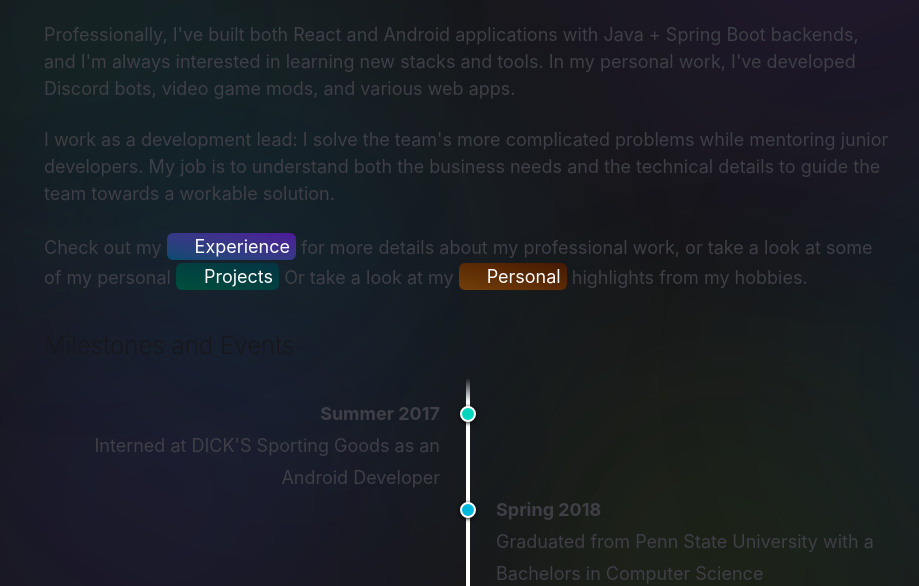
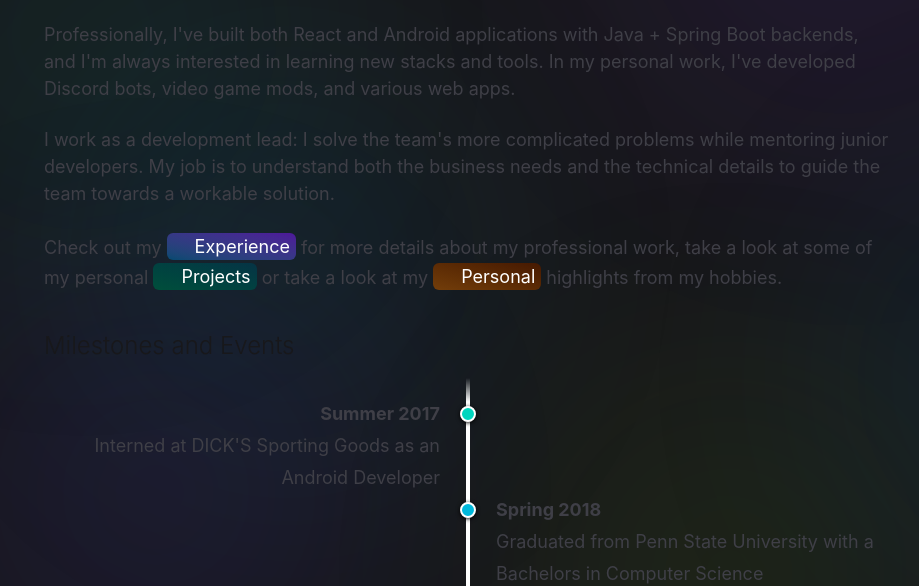
Before and after one commit to Synthian/iancordle-com, an Astro site: page / in a window 1280 px wide. Shown: the part 217-803 px from the top of the page, without its empty margins (172-1091 px from the left). Built offline with nearby package versions, Linux system fonts and the light colour scheme; Astro itself is replaced by a stand-in of ours; some icons are missing.

Commit message:
Minor text change

```diff
--- a/src/pages/index.mdx
+++ b/src/pages/index.mdx
@@ -22,9 +22,9 @@ solution.
 
 Check out my
 <LinkTag href="./experience" icon="mdi:briefcase" gradientClasses="from-sky-900 to-violet-900">Experience</LinkTag>
-for more details about my professional work, or take a look at some of my personal
+for more details about my professional work, take a look at some of my personal
 <LinkTag href="./projects" icon="mdi:clipboard-text-outline" gradientClasses="from-emerald-900 to-cyan-950">Projects</LinkTag>
-Or take a look at my
+or take a look at my
 <LinkTag href="./personal" icon="mdi:fountain-pen-tip" gradientClasses="from-yellow-900 to-amber-950">Personal</LinkTag>
 highlights from my hobbies.
 
```
